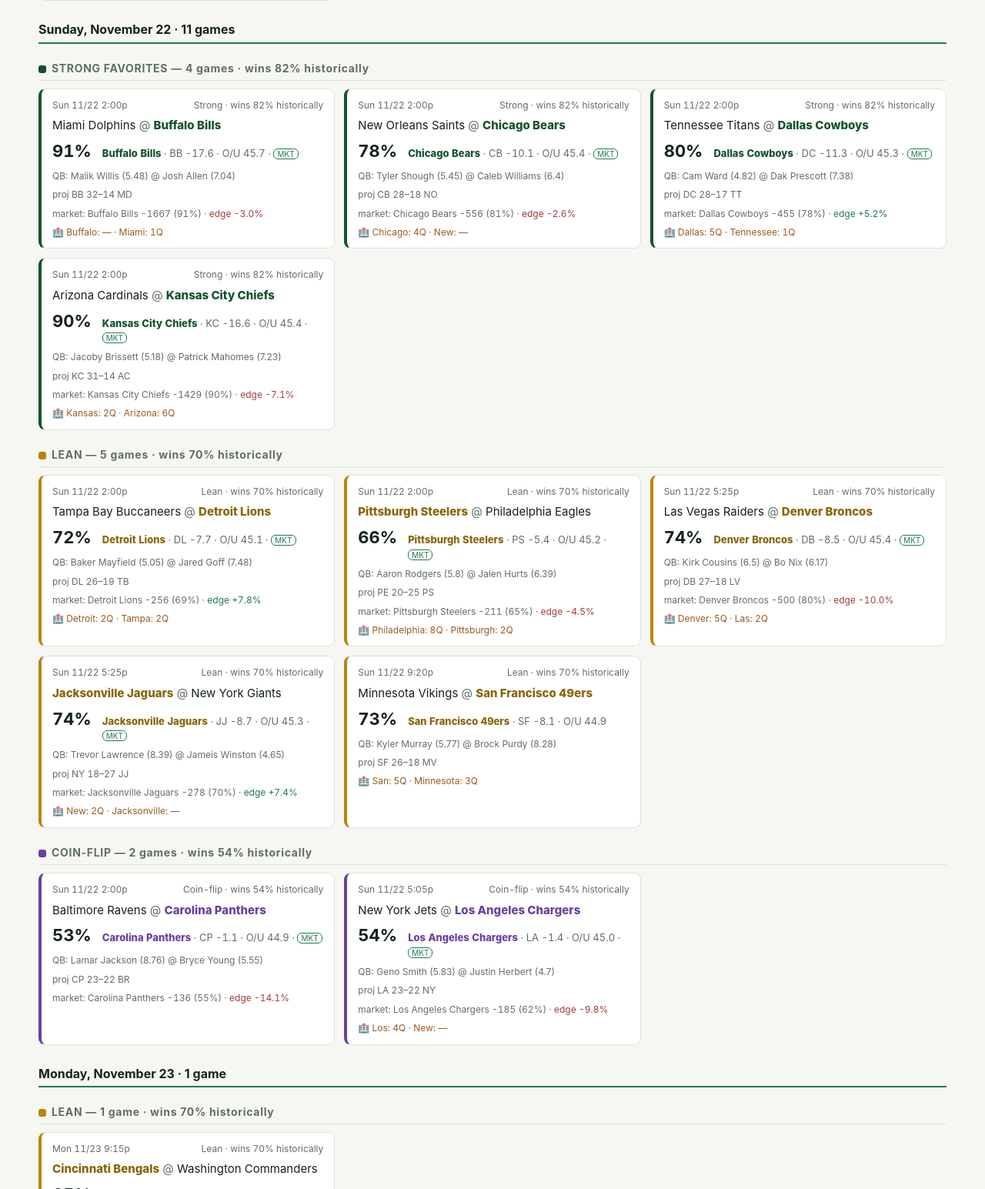
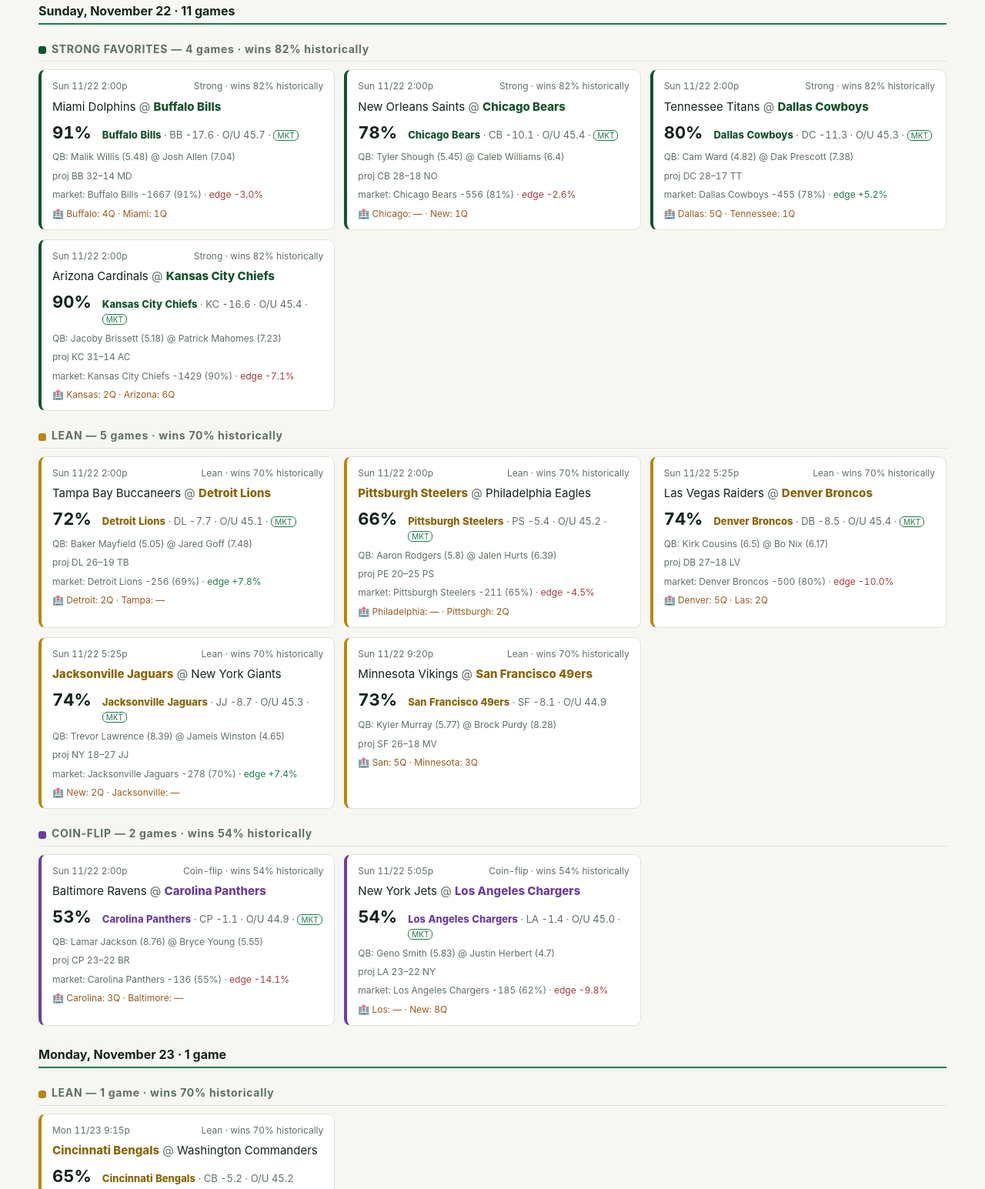
Before and after one commit to collierjc75/nfl-predictions, a plain HTML site: page index.html in a window 1280 px wide. Shown: the part 1027-2572 px from the top of the page at 77% size. Drawn offline with Linux system fonts and the light colour scheme.

Commit message:
NFL autonomous refresh (GATE GO live=1 soon=0)

```diff
--- a/index.html
+++ b/index.html
@@ -42,7 +42,7 @@ h2{max-width:1180px;margin:22px auto 10px;font-size:14px;letter-spacing:.05em;co
 </div>
 <div style="max-width:1180px;margin:26px auto 6px;font-size:16px;font-weight:700;color:var(--ink);border-bottom:2px solid var(--acc);padding-bottom:4px">Monday, November 16 · 1 game</div>
 <h2><span style="display:inline-block;width:10px;height:10px;border-radius:3px;background:#14532d;margin-right:7px;vertical-align:middle"></span>STRONG FAVORITES — 1 game · wins 82% historically</h2><div class="grid">
-<div class="g strong"><div class="k"><span>Mon 11/16 9:15p</span><span>Strong · wins 82% historically</span></div><div class="mu">Los Angeles Chargers <span style="color:var(--mut)">@</span> <span class="pk">Baltimore Ravens</span></div><div class="line"><span class="p">80%</span><span class="sp"><span class="pk">Baltimore Ravens</span> · BR -11.5 · O/U 45.1</span></div><div class="qb">QB: Justin Herbert (4.7) @ Lamar Jackson (8.76)</div><div class="sc">proj BR 28–17 LA</div><div class="sc inj">🏥 Baltimore: — · Los: 4Q</div></div>
+<div class="g strong"><div class="k"><span>Mon 11/16 9:15p</span><span>Strong · wins 82% historically</span></div><div class="mu">Los Angeles Chargers <span style="color:var(--mut)">@</span> <span class="pk">Baltimore Ravens</span></div><div class="line"><span class="p">80%</span><span class="sp"><span class="pk">Baltimore Ravens</span> · BR -11.5 · O/U 45.1</span></div><div class="qb">QB: Justin Herbert (4.7) @ Lamar Jackson (8.76)</div><div class="sc">proj BR 28–17 LA</div></div>
 </div>
 <div style="max-width:1180px;margin:26px auto 6px;font-size:16px;font-weight:700;color:var(--ink);border-bottom:2px solid var(--acc);padding-bottom:4px">Thursday, November 19 · 1 game</div>
 <h2><span style="display:inline-block;width:10px;height:10px;border-radius:3px;background:#14532d;margin-right:7px;vertical-align:middle"></span>STRONG FAVORITES — 1 game · wins 82% historically</h2><div class="grid">
@@ -50,21 +50,21 @@ h2{max-width:1180px;margin:22px auto 10px;font-size:14px;letter-spacing:.05em;co
 </div>
 <div style="max-width:1180px;margin:26px auto 6px;font-size:16px;font-weight:700;color:var(--ink);border-bottom:2px solid var(--acc);padding-bottom:4px">Sunday, November 22 · 11 games</div>
 <h2><span style="display:inline-block;width:10px;height:10px;border-radius:3px;background:#14532d;margin-right:7px;vertical-align:middle"></span>STRONG FAVORITES — 4 games · wins 82% historically</h2><div class="grid">
-<div class="g strong"><div class="k"><span>Sun 11/22 2:00p</span><span>Strong · wins 82% historically</span></div><div class="mu">Miami Dolphins <span style="color:var(--mut)">@</span> <span class="pk">Buffalo Bills</span></div><div class="line"><span class="p">91%</span><span class="sp"><span class="pk">Buffalo Bills</span> · BB -17.6 · O/U 45.7 · <span style="font-size:10px;color:var(--acc);border:1px solid var(--acc);border-radius:6px;padding:0 4px">MKT</span></span></div><div class="qb">QB: Malik Willis (5.48) @ Josh Allen (7.04)</div><div class="sc">proj BB 32–14 MD</div><div class="sc">market: Buffalo Bills -1667 (91%) · <span style="color:var(--neg)">edge -3.0%</span></div><div class="sc inj">🏥 Buffalo: — · Miami: 1Q</div></div>
-<div class="g strong"><div class="k"><span>Sun 11/22 2:00p</span><span>Strong · wins 82% historically</span></div><div class="mu">New Orleans Saints <span style="color:var(--mut)">@</span> <span class="pk">Chicago Bears</span></div><div class="line"><span class="p">78%</span><span class="sp"><span class="pk">Chicago Bears</span> · CB -10.1 · O/U 45.4 · <span style="font-size:10px;color:var(--acc);border:1px solid var(--acc);border-radius:6px;padding:0 4px">MKT</span></span></div><div class="qb">QB: Tyler Shough (5.45) @ Caleb Williams (6.4)</div><div class="sc">proj CB 28–18 NO</div><div class="sc">market: Chicago Bears -556 (81%) · <span style="color:var(--neg)">edge -2.6%</span></div><div class="sc inj">🏥 Chicago: 4Q · New: —</div></div>
+<div class="g strong"><div class="k"><span>Sun 11/22 2:00p</span><span>Strong · wins 82% historically</span></div><div class="mu">Miami Dolphins <span style="color:var(--mut)">@</span> <span class="pk">Buffalo Bills</span></div><div class="line"><span class="p">91%</span><span class="sp"><span class="pk">Buffalo Bills</span> · BB -17.6 · O/U 45.7 · <span style="font-size:10px;color:var(--acc);border:1px solid var(--acc);border-radius:6px;padding:0 4px">MKT</span></span></div><div class="qb">QB: Malik Willis (5.48) @ Josh Allen (7.04)</div><div class="sc">proj BB 32–14 MD</div><div class="sc">market: Buffalo Bills -1667 (91%) · <span style="color:var(--neg)">edge -3.0%</span></div><div class="sc inj">🏥 Buffalo: 4Q · Miami: 1Q</div></div>
+<div class="g strong"><div class="k"><span>Sun 11/22 2:00p</span><span>Strong · wins 82% historically</span></div><div class="mu">New Orleans Saints <span style="color:var(--mut)">@</span> <span class="pk">Chicago Bears</span></div><div class="line"><span class="p">78%</span><span class="sp"><span class="pk">Chicago Bears</span> · CB -10.1 · O/U 45.4 · <span style="font-size:10px;color:var(--acc);border:1px solid var(--acc);border-radius:6px;padding:0 4px">MKT</span></span></div><div class="qb">QB: Tyler Shough (5.45) @ Caleb Williams (6.4)</div><div class="sc">proj CB 28–18 NO</div><div class="sc">market: Chicago Bears -556 (81%) · <span style="color:var(--neg)">edge -2.6%</span></div><div class="sc inj">🏥 Chicago: — · New: 1Q</div></div>
 <div class="g strong"><div class="k"><span>Sun 11/22 2:00p</span><span>Strong · wins 82% historically</span></div><div class="mu">Tennessee Titans <span style="color:var(--mut)">@</span> <span class="pk">Dallas Cowboys</span></div><div class="line"><span class="p">80%</span><span class="sp"><span class="pk">Dallas Cowboys</span> · DC -11.3 · O/U 45.3 · <span style="font-size:10px;color:var(--acc);border:1px solid var(--acc);border-radius:6px;padding:0 4px">MKT</span></span></div><div class="qb">QB: Cam Ward (4.82) @ Dak Prescott (7.38)</div><div class="sc">proj DC 28–17 TT</div><div class="sc">market: Dallas Cowboys -455 (78%) · <span style="color:var(--pos)">edge +5.2%</span></div><div class="sc inj">🏥 Dallas: 5Q · Tennessee: 1Q</div></div>
 <div class="g strong"><div class="k"><span>Sun 11/22 2:00p</span><span>Strong · wins 82% historically</span></div><div class="mu">Arizona Cardinals <span style="color:var(--mut)">@</span> <span class="pk">Kansas City Chiefs</span></div><div class="line"><span class="p">90%</span><span class="sp"><span class="pk">Kansas City Chiefs</span> · KC -16.6 · O/U 45.4 · <span style="font-size:10px;color:var(--acc);border:1px solid var(--acc);border-radius:6px;padding:0 4px">MKT</span></span></div><div class="qb">QB: Jacoby Brissett (5.18) @ Patrick Mahomes (7.23)</div><div class="sc">proj KC 31–14 AC</div><div class="sc">market: Kansas City Chiefs -1429 (90%) · <span style="color:var(--neg)">edge -7.1%</span></div><div class="sc inj">🏥 Kansas: 2Q · Arizona: 6Q</div></div>
 </div>
 <h2><span style="display:inline-block;width:10px;height:10px;border-radius:3px;background:#b8860b;margin-right:7px;vertical-align:middle"></span>LEAN — 5 games · wins 70% historically</h2><div class="grid">
-<div class="g lean"><div class="k"><span>Sun 11/22 2:00p</span><span>Lean · wins 70% historically</span></div><div class="mu">Tampa Bay Buccaneers <span style="color:var(--mut)">@</span> <span class="pk">Detroit Lions</span></div><div class="line"><span class="p">72%</span><span class="sp"><span class="pk">Detroit Lions</span> · DL -7.7 · O/U 45.1 · <span style="font-size:10px;color:var(--acc);border:1px solid var(--acc);border-radius:6px;padding:0 4px">MKT</span></span></div><div class="qb">QB: Baker Mayfield (5.05) @ Jared Goff (7.48)</div><div class="sc">proj DL 26–19 TB</div><div class="sc">market: Detroit Lions -256 (69%) · <span style="color:var(--pos)">edge +7.8%</span></div><div class="sc inj">🏥 Detroit: 2Q · Tampa: 2Q</div></div>
-<div class="g lean"><div class="k"><span>Sun 11/22 2:00p</span><span>Lean · wins 70% historically</span></div><div class="mu"><span class="pk">Pittsburgh Steelers</span> <span style="color:var(--mut)">@</span> Philadelphia Eagles</div><div class="line"><span class="p">66%</span><span class="sp"><span class="pk">Pittsburgh Steelers</span> · PS -5.4 · O/U 45.2 · <span style="font-size:10px;color:var(--acc);border:1px solid var(--acc);border-radius:6px;padding:0 4px">MKT</span></span></div><div class="qb">QB: Aaron Rodgers (5.8) @ Jalen Hurts (6.39)</div><div class="sc">proj PE 20–25 PS</div><div class="sc">market: Pittsburgh Steelers -211 (65%) · <span style="color:var(--neg)">edge -4.5%</span></div><div class="sc inj">🏥 Philadelphia: 8Q · Pittsburgh: 2Q</div></div>
+<div class="g lean"><div class="k"><span>Sun 11/22 2:00p</span><span>Lean · wins 70% historically</span></div><div class="mu">Tampa Bay Buccaneers <span style="color:var(--mut)">@</span> <span class="pk">Detroit Lions</span></div><div class="line"><span class="p">72%</span><span class="sp"><span class="pk">Detroit Lions</span> · DL -7.7 · O/U 45.1 · <span style="font-size:10px;color:var(--acc);border:1px solid var(--acc);border-radius:6px;padding:0 4px">MKT</span></span></div><div class="qb">QB: Baker Mayfield (5.05) @ Jared Goff (7.48)</div><div class="sc">proj DL 26–19 TB</div><div class="sc">market: Detroit Lions -256 (69%) · <span style="color:var(--pos)">edge +7.8%</span></div><div class="sc inj">🏥 Detroit: 2Q · Tampa: —</div></div>
+<div class="g lean"><div class="k"><span>Sun 11/22 2:00p</span><span>Lean · wins 70% historically</span></div><div class="mu"><span class="pk">Pittsburgh Steelers</span> <span style="color:var(--mut)">@</span> Philadelphia Eagles</div><div class="line"><span class="p">66%</span><span class="sp"><span class="pk">Pittsburgh Steelers</span> · PS -5.4 · O/U 45.2 · <span style="font-size:10px;color:var(--acc);border:1px solid var(--acc);border-radius:6px;padding:0 4px">MKT</span></span></div><div class="qb">QB: Aaron Rodgers (5.8) @ Jalen Hurts (6.39)</div><div class="sc">proj PE 20–25 PS</div><div class="sc">market: Pittsburgh Steelers -211 (65%) · <span style="color:var(--neg)">edge -4.5%</span></div><div class="sc inj">🏥 Philadelphia: — · Pittsburgh: 2Q</div></div>
 <div class="g lean"><div class="k"><span>Sun 11/22 5:25p</span><span>Lean · wins 70% historically</span></div><div class="mu">Las Vegas Raiders <span style="color:var(--mut)">@</span> <span class="pk">Denver Broncos</span></div><div class="line"><span class="p">74%</span><span class="sp"><span class="pk">Denver Broncos</span> · DB -8.5 · O/U 45.4 · <span style="font-size:10px;color:var(--acc);border:1px solid var(--acc);border-radius:6px;padding:0 4px">MKT</span></span></div><div class="qb">QB: Kirk Cousins (6.5) @ Bo Nix (6.17)</div><div class="sc">proj DB 27–18 LV</div><div class="sc">market: Denver Broncos -500 (80%) · <span style="color:var(--neg)">edge -10.0%</span></div><div class="sc inj">🏥 Denver: 5Q · Las: 2Q</div></div>
 <div class="g lean"><div class="k"><span>Sun 11/22 5:25p</span><span>Lean · wins 70% historically</span></div><div class="mu"><span class="pk">Jacksonville Jaguars</span> <span style="color:var(--mut)">@</span> New York Giants</div><div class="line"><span class="p">74%</span><span class="sp"><span class="pk">Jacksonville Jaguars</span> · JJ -8.7 · O/U 45.3 · <span style="font-size:10px;color:var(--acc);border:1px solid var(--acc);border-radius:6px;padding:0 4px">MKT</span></span></div><div class="qb">QB: Trevor Lawrence (8.39) @ Jameis Winston (4.65)</div><div class="sc">proj NY 18–27 JJ</div><div class="sc">market: Jacksonville Jaguars -278 (70%) · <span style="color:var(--pos)">edge +7.4%</span></div><div class="sc inj">🏥 New: 2Q · Jacksonville: —</div></div>
 <div class="g lean"><div class="k"><span>Sun 11/22 9:20p</span><span>Lean · wins 70% historically</span></div><div class="mu">Minnesota Vikings <span style="color:var(--mut)">@</span> <span class="pk">San Francisco 49ers</span></div><div class="line"><span class="p">73%</span><span class="sp"><span class="pk">San Francisco 49ers</span> · SF -8.1 · O/U 44.9</span></div><div class="qb">QB: Kyler Murray (5.77) @ Brock Purdy (8.28)</div><div class="sc">proj SF 26–18 MV</div><div class="sc inj">🏥 San: 5Q · Minnesota: 3Q</div></div>
 </div>
 <h2><span style="display:inline-block;width:10px;height:10px;border-radius:3px;background:#6b3fa0;margin-right:7px;vertical-align:middle"></span>COIN-FLIP — 2 games · wins 54% historically</h2><div class="grid">
-<div class="g coin"><div class="k"><span>Sun 11/22 2:00p</span><span>Coin-flip · wins 54% historically</span></div><div class="mu">Baltimore Ravens <span style="color:var(--mut)">@</span> <span class="pk">Carolina Panthers</span></div><div class="line"><span class="p">53%</span><span class="sp"><span class="pk">Carolina Panthers</span> · CP -1.1 · O/U 44.9 · <span style="font-size:10px;color:var(--acc);border:1px solid var(--acc);border-radius:6px;padding:0 4px">MKT</span></span></div><div class="qb">QB: Lamar Jackson (8.76) @ Bryce Young (5.55)</div><div class="sc">proj CP 23–22 BR</div><div class="sc">market: Carolina Panthers -136 (55%) · <span style="color:var(--neg)">edge -14.1%</span></div></div>
-<div class="g coin"><div class="k"><span>Sun 11/22 5:05p</span><span>Coin-flip · wins 54% historically</span></div><div class="mu">New York Jets <span style="color:var(--mut)">@</span> <span class="pk">Los Angeles Chargers</span></div><div class="line"><span class="p">54%</span><span class="sp"><span class="pk">Los Angeles Chargers</span> · LA -1.4 · O/U 45.0 · <span style="font-size:10px;color:var(--acc);border:1px solid var(--acc);border-radius:6px;padding:0 4px">MKT</span></span></div><div class="qb">QB: Geno Smith (5.83) @ Justin Herbert (4.7)</div><div class="sc">proj LA 23–22 NY</div><div class="sc">market: Los Angeles Chargers -185 (62%) · <span style="color:var(--neg)">edge -9.8%</span></div><div class="sc inj">🏥 Los: 4Q · New: —</div></div>
+<div class="g coin"><div class="k"><span>Sun 11/22 2:00p</span><span>Coin-flip · wins 54% historically</span></div><div class="mu">Baltimore Ravens <span style="color:var(--mut)">@</span> <span class="pk">Carolina Panthers</span></div><div class="line"><span class="p">53%</span><span class="sp"><span class="pk">Carolina Panthers</span> · CP -1.1 · O/U 44.9 · <span style="font-size:10px;color:var(--acc);border:1px solid var(--acc);border-radius:6px;padding:0 4px">MKT</span></span></div><div class="qb">QB: Lamar Jackson (8.76) @ Bryce Young (5.55)</div><div class="sc">proj CP 23–22 BR</div><div class="sc">market: Carolina Panthers -136 (55%) · <span style="color:var(--neg)">edge -14.1%</span></div><div class="sc inj">🏥 Carolina: 3Q · Baltimore: —</div></div>
+<div class="g coin"><div class="k"><span>Sun 11/22 5:05p</span><span>Coin-flip · wins 54% historically</span></div><div class="mu">New York Jets <span style="color:var(--mut)">@</span> <span class="pk">Los Angeles Chargers</span></div><div class="line"><span class="p">54%</span><span class="sp"><span class="pk">Los Angeles Chargers</span> · LA -1.4 · O/U 45.0 · <span style="font-size:10px;color:var(--acc);border:1px solid var(--acc);border-radius:6px;padding:0 4px">MKT</span></span></div><div class="qb">QB: Geno Smith (5.83) @ Justin Herbert (4.7)</div><div class="sc">proj LA 23–22 NY</div><div class="sc">market: Los Angeles Chargers -185 (62%) · <span style="color:var(--neg)">edge -9.8%</span></div><div class="sc inj">🏥 Los: — · New: 8Q</div></div>
 </div>
 <div style="max-width:1180px;margin:26px auto 6px;font-size:16px;font-weight:700;color:var(--ink);border-bottom:2px solid var(--acc);padding-bottom:4px">Monday, November 23 · 1 game</div>
 <h2><span style="display:inline-block;width:10px;height:10px;border-radius:3px;background:#b8860b;margin-right:7px;vertical-align:middle"></span>LEAN — 1 game · wins 70% historically</h2><div class="grid">
@@ -99,5 +99,5 @@ h2{max-width:1180px;margin:22px auto 10px;font-size:14px;letter-spacing:.05em;co
 </div>
 <div class="note"><b>Colors are MEASURED trust bands</b> (walk-forward 2013–2025, n=3,375): 🟢 Strong (model ≥75%) = wins ~82% · 🟡 Lean (65–75%) ~70% · 🔵 Slight (55–65%) ~61% · 🟣 Coin-flip (&lt;55%) ~54% — the realized straight-up accuracy of each band, like the tennis board. Model well-calibrated (deciles track ~1:1). Walk-forward reference: pre-game straight-up 65.5%, log-loss 0.620. QB adjustment (ANY/A) integrated. Research estimates, not betting advice.</div>
 </div>
-<script>(function(){if(/github\.io$/.test(location.hostname))return;var B=1794794695,U='https://claude.ai/code/artifact/40f49910-fe85-41e9-8204-3916ab041b78';function age(){return (Date.now()/1000-B)/60;}function nav(){if(age()<35||document.visibilityState!=="visible")return;var l=0;try{l=+(localStorage.getItem('nfl_ar')||0);}catch(e){}if(Date.now()-l<600000)return;try{localStorage.setItem('nfl_ar',String(Date.now()));}catch(e){}var a=document.createElement("a");a.href=U;a.style.display="none";document.body.appendChild(a);a.click();a.remove();}setInterval(nav,60000);document.addEventListener("visibilitychange",nav);})();</script><!--SVBUILT=1794794695--><script>(function(){if(!/github\.io$/.test(location.hostname))return;var SVBUILT=1794794695;var b=false;function p(){if(b||document.visibilityState!=="visible")return;b=true;fetch(location.pathname,{cache:"no-store"}).then(function(r){return r.text()}).then(function(t){b=false;var m=t.match(/SVBUILT=(\d{6,})/);if(m&&+m[1]>SVBUILT)location.replace(location.pathname+"?v="+m[1])}).catch(function(){b=false})}setInterval(p,120000);document.addEventListener("visibilitychange",p);setTimeout(p,15000)})();</script>
+<script>(function(){if(/github\.io$/.test(location.hostname))return;var B=1794794792,U='https://claude.ai/code/artifact/40f49910-fe85-41e9-8204-3916ab041b78';function age(){return (Date.now()/1000-B)/60;}function nav(){if(age()<35||document.visibilityState!=="visible")return;var l=0;try{l=+(localStorage.getItem('nfl_ar')||0);}catch(e){}if(Date.now()-l<600000)return;try{localStorage.setItem('nfl_ar',String(Date.now()));}catch(e){}var a=document.createElement("a");a.href=U;a.style.display="none";document.body.appendChild(a);a.click();a.remove();}setInterval(nav,60000);document.addEventListener("visibilitychange",nav);})();</script><!--SVBUILT=1794794792--><script>(function(){if(!/github\.io$/.test(location.hostname))return;var SVBUILT=1794794792;var b=false;function p(){if(b||document.visibilityState!=="visible")return;b=true;fetch(location.pathname,{cache:"no-store"}).then(function(r){return r.text()}).then(function(t){b=false;var m=t.match(/SVBUILT=(\d{6,})/);if(m&&+m[1]>SVBUILT)location.replace(location.pathname+"?v="+m[1])}).catch(function(){b=false})}setInterval(p,120000);document.addEventListener("visibilitychange",p);setTimeout(p,15000)})();</script>
 </body></html>
```
